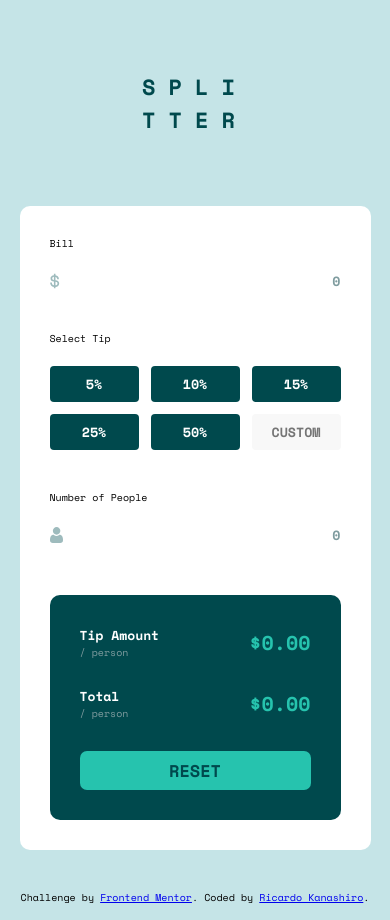
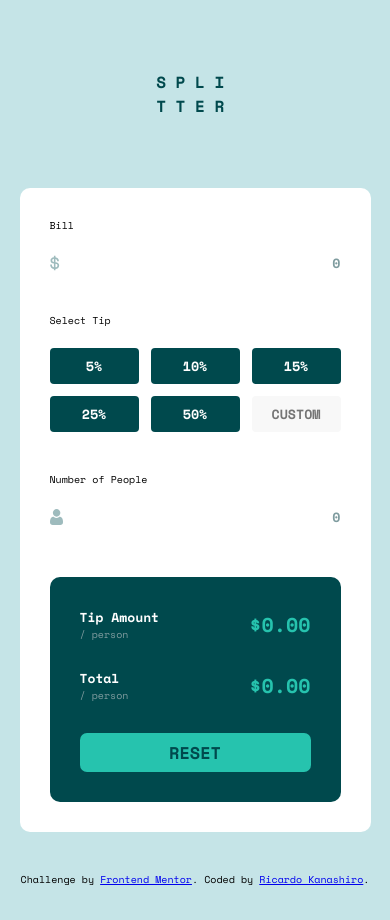
Before and after one commit to ricardokanashiro/Tip-Calculator, a website: page index.html in a window 390 px wide. Drawn offline with nearby package versions, Linux system fonts and the light colour scheme; files that its build step writes are made by us from their sources.

Commit message:
adding header logo responsivity

```diff
--- a/scss/components/_header.scss
+++ b/scss/components/_header.scss
@@ -5,13 +5,13 @@ header {
     margin-bottom: 7rem;
     margin-top: 7rem;
 
-    @include flex(center, center)
+    @include flex(center, center);
 }
 
 .logo p {
     display: block;
-    font-size: 2.2rem;
+    font-size: calc(1.3rem + .8vw);
+    letter-spacing: calc(.8rem + .4vw);
     font-weight: 700;
-    letter-spacing: 1.3rem;
     color: $veryDarkCyan;
 }
```
